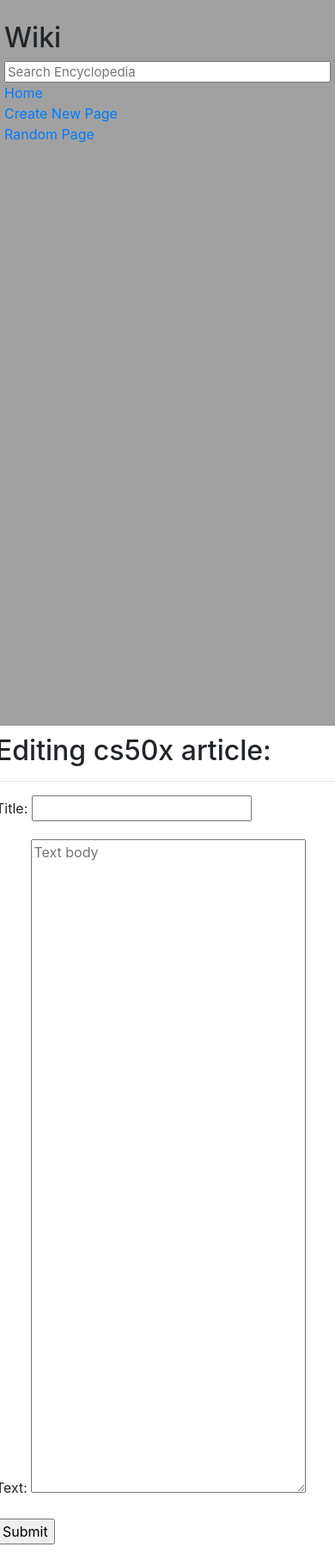
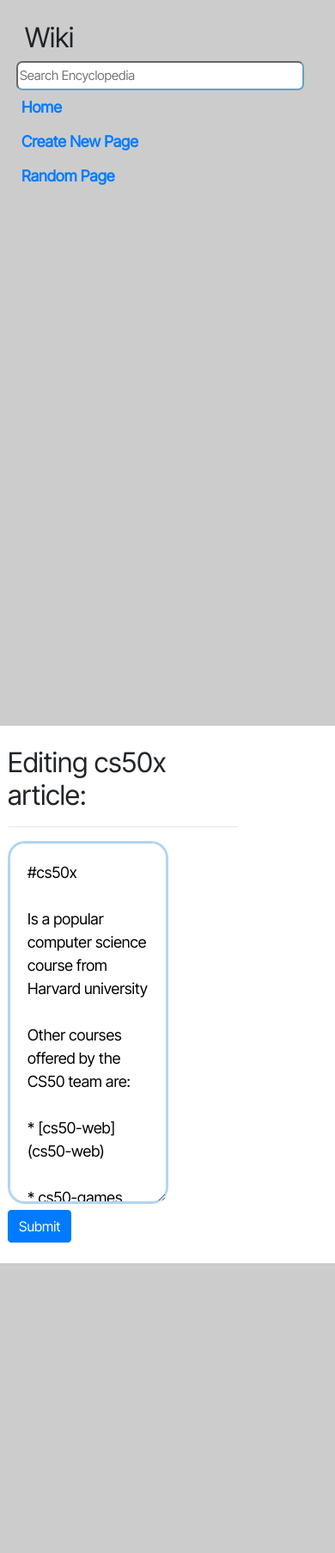
Before and after one commit to dluca22/wiki, a Django app: page /wiki/edit/cs50x in a window 390 px wide. Shown: the whole page at 86% size. After the commit the page ends 1469 px from the top, so only its background shows below. Run offline with Django 3.2, Linux system fonts and the light colour scheme; some libraries are stand-ins or nearby versions.

Commit message:
finished project and added comments

```diff
--- a/encyclopedia/static/encyclopedia/styles.css
+++ b/encyclopedia/static/encyclopedia/styles.css
@@ -1,35 +1,56 @@
 body {
-    padding: 0px;
-    background-color: white;
+    font-size: large ;
+    margin: 0;
+    overflow: hidden;
+    background-color: white ;
+    font-family: "Inter Tight", serif;
 }
-
+.sidebar.col-lg-2 > h2{
+    margin-left: 20px;
+}
 code {
     white-space: pre;
 }
-
 h1 {
     margin-top: 0px;
     padding-top: 20px;
 }
 
+/* title form border */
+#id_title{
+    border-color: rgba(0, 114, 255, 0.300);
+    border-width: 3px;
+    border-radius: 10px;
+    margin-bottom: 20px;
+}
+/* text area dimension and border */
 textarea {
-    height: 90vh;
-    width: 80%;
+    height: 50vh;
+    width: 70%;
+    padding: 20px;
+    border-color: rgba(0, 114, 207, 0.300);
+    border-width: 3px;
+    border-radius: 20px;
 }
 
 .main {
     padding: 10px;
 }
-
+.warning-err{
+    font-weight:bolder;
+    color: red;
+}
 .search {
-    width: 100%;
+    width: 90%;
+    margin-left: 10px;
     font-size: 15px;
-    line-height: 15px;
+    line-height: 28px;
+    border-radius: 7px;
+    border-color:rgba(0, 46, 73, 0.6);
 }
 
 .sidebar {
-    /* background-color: #f0f0f0; */
-    background-color: #a1a1a1;
+    background-color: #cccccc;
     height: 100vh;
     padding: 20px;
 }
@@ -37,3 +58,15 @@
 .sidebar h2 {
     margin-top: 5px;
 }
+
+.sidebar a {
+    line-height: 2em;
+    display: inline-block;
+    text-decoration: none;
+    padding: 2px;
+    margin-left: 14px;
+}
+
+a {
+    font-weight: bold;
+}
--- a/encyclopedia/templates/encyclopedia/edit.html
+++ b/encyclopedia/templates/encyclopedia/edit.html
@@ -1,22 +1,33 @@
 {% extends "encyclopedia/layout.html"%}
 
-{% block title %} Editing {{thing}} {%endblock%}
+{% block title %} Editing {{article}} {%endblock%}
 
 {% block body %}
 
-
-<form action="{% url 'wiki:create' %}" method="post">
+<!-- if view.edit doesn't find an error show edit form-->
+{%if not error %}
+<form action="{% url 'wiki:edit' article %}" method="post">
     {% csrf_token %}
 
-    <h2>Editing {{thing}} article:</h2>
+    <h2>Editing {{article}} article:</h2>
     <hr>
-    <div class="fieldWrapper">
 
-        {{form.as_p}}
+    <div>
+        {{form.text}}
+    </div>
+    <input type="submit" class="btn btn-primary" value="Submit">
 
-    </div>
-
-    <input type="submit" value="Submit">
 </form>
 
+<!-- if user forces url to non existing page, show error message and button create -->
+{%elif error == "missing" %}
+<h2><u><em>{{article}}</em></u> page doesn't exist! </h2>
+
+<hr>
+<div>
+    <a href="{% url 'wiki:create' %}"><button class="btn btn-warning">Create a page for it!</button></a>
+</div>
+
+{%endif%}
+
 {%endblock%}
--- a/encyclopedia/templates/encyclopedia/layout.html
+++ b/encyclopedia/templates/encyclopedia/layout.html
@@ -5,13 +5,15 @@
 <html lang="en">
     <head>
         <title>{% block title %}{% endblock %}</title>
+        <link rel="stylesheet" href="https://fonts.googleapis.com/css?family=Inter Tight">
         <link rel="stylesheet" href="https://stackpath.bootstrapcdn.com/bootstrap/4.4.1/css/bootstrap.min.css" integrity="sha384-Vkoo8x4CGsO3+Hhxv8T/Q5PaXtkKtu6ug5TOeNV6gBiFeWPGFN9MuhOf23Q9Ifjh" crossorigin="anonymous">
         <link href="{% static 'encyclopedia/styles.css' %}" rel="stylesheet">
     </head>
     <body>
         <div class="row">
-            <div class="sidebar col-lg-2 col-md-3">
+            <div class="sidebar col-lg-2 col-md-3 col-sm-3 px-4">
                 <h2>Wiki</h2>
+
                 <form action="{%url 'wiki:search' %}">
                     <input class="search" type="text" name="q" placeholder="Search Encyclopedia" >
 
@@ -26,11 +28,11 @@
                     <a href="{% url 'wiki:random' %}">Random Page</a>
 
                 </div>
-                {% block nav %}
 
-                {% endblock %}
             </div>
-            <div class="main col-lg-10 col-md-9">
+
+            <!-- end of sidebar -->
+            <div class="main col-lg-10 col-9 p-4">
                 {% block body %}
 
                 {% endblock %}
--- a/encyclopedia/templates/encyclopedia/not_existing.html
+++ b/encyclopedia/templates/encyclopedia/not_existing.html
@@ -6,10 +6,10 @@
 
 {%block body%}
 
-    <h1>Warning!</h1>
+    <h1 class="warning-err">Warning!</h1>
 
     <p>The page for <b>{{title}}</b> doesn't exist :( </p>
 
-    <a href="{%url 'wiki:create' %}">Create it now.</a>
+    <a href="{%url 'wiki:create' %}"><button class="btn btn-warning">Create it now!</button></a>
 
 {%endblock%}
--- a/encyclopedia/templates/encyclopedia/search_result.html
+++ b/encyclopedia/templates/encyclopedia/search_result.html
@@ -12,10 +12,12 @@
     {%endfor%}
 <!-- if the list is empty == no matches -->
 {%elif not matches%}
-    <h2>Uh-oh!</h2>
+    <h2 class="warning-err">Uh-oh!</h2>
     <p>The page for <b>{{query}}</b> doesn't exist :( </p>
 
-    <a href="{%url 'wiki:create' %}">Create it now.</a>
+
+    <!-- button to create article if not existing -->
+    <a href="{%url 'wiki:create' %}"><button class="btn btn-warning">Create it now.</button></a>
 {%endif%}
 
 {% endblock%}
--- a/encyclopedia/urls.py
+++ b/encyclopedia/urls.py
@@ -1,4 +1,7 @@
 from django.urls import path
+
+from wiki.settings import STATIC_URL
+# from django.contrib.staticfiles.urls import staticfiles_urlpatterns
 
 from . import views
 
--- a/encyclopedia/views.py
+++ b/encyclopedia/views.py
@@ -10,18 +10,21 @@
 from . import util
 
 # Django From class
-class SubmitForm (forms.Form):
-    # title = forms.CharField(label="Title")
+class SubmitForm(forms.Form):
     title = forms.CharField(label='Title', max_length=50, min_length=1)
-    ## TODO change min length to 10+
-    text = forms.CharField(widget=forms.Textarea(attrs={'placeholder':'Text body'}), label='Text', min_length=1, max_length=500, required=True,)
-    # text =  forms.CharField(widget=forms.TextInput(attrs={'text':'text'}))
+    text = forms.CharField(widget=forms.Textarea(attrs={'placeholder':'Text body in markdown', 'id':'text_form'}), label='Text', min_length=10, max_length=500, required=True)
+
+# class for edit form
+class EditForm(forms.Form):
+    text = forms.CharField(widget=forms.Textarea(attrs={'rows':4, 'cols':15, 'placeholder':'Text body in markdown', 'id':'text_form'}), label='Edit:', min_length=10, max_length=500, required=True)
+
 
 
 # ====================================================
 def index(request):
+    entries= util.list_entries()
     return render(request, "encyclopedia/index.html", {
-        "entries": util.list_entries()
+        "entries": sorted(entries, key=str.casefold)
     })
 
 # ====================================================
@@ -49,33 +52,28 @@
         return render(request, "encyclopedia/index.html", {"entries": util.list_entries()})
 
 # ====================================================
-# no need to use Django Forms Classes
+
 def search(request):
-
+    # get the query name='q'
     query = request.GET['q']
     articles = util.list_entries()
-    # for every element in articles list, if the query is in the element, add it to list of matches
+    # for every element in articles list, if the query is in the element, add it to new list of matching names
     matches = [x for x in articles if query.lower() in x.lower()]
 
-    # if it is exact match
+    # if it is exact match go directly
     if query in articles:
         return HttpResponseRedirect(f'{query}')
 
-    # else go to result passing the list of matches
+    # else go to result passing the list of matching names
     else:
         return render(request, "encyclopedia/search_result.html", {'matches':matches, 'query': query})
 
 
 # ====================================================
 
-"""Ho aggiunto la form e la mostra in create, ho aggiunto il placeholder per il text body ma non sono riuscito a togliere i <label>
-
-completare la struttura della form poi aggiungere la logica per 'POST'
-"""
-
 # view for create form
 def create(request):
-
+    # when the form is submitted
     if request.method == "POST":
 
         # Django get the form data from post request
@@ -93,41 +91,54 @@
             # if there's an article, display error page with the link to it
             # create.html handles what to display based on error "conflict" being passed
             if article:
-                return render(request, "encyclopedia/create.html", {'error': "conflict", 'title': article[0] })
+                return render(request, "encyclopedia/create.html", {'error': "conflict", 'title': article[0], 'query':title })
 
             # if no article found, save it to file with util func and redirect to page
             else:
                 util.save_entry(title=title, content=content)
-                return HttpResponseRedirect(f"{title}")
+            return HttpResponseRedirect(f"{title}")
 
-    # get request displays submit form
+    # if get request displays submit form
     return render(request, "encyclopedia/create.html", {'form':SubmitForm()})
 
 # ====================================================
+
 def editpage(request, title):
-
+    # if form is submitted via POST request
     if request.method == "POST":
         # save logic
-        return HttpResponseRedirect(f"{title}")
+        form = EditForm(request.POST)
+        if form.is_valid():
+            content= form.cleaned_data['text']
+            # save entry with same title and updated content
+            util.save_entry(title=title, content=content)
 
+            # return getpage(request, title)
+            return HttpResponseRedirect(f'/wiki/{title}')
+
+    # if get request
+
+
+    # if user forces url to edit non existing, edit page shows error and ask to create page for it
+    article_list = util.list_entries()
+    saved = [x for x in article_list if title.lower() == x.lower()]
+    if title not in saved:
+
+        return render(request, "encyclopedia/edit.html", {'error': "missing", 'thing': title })
+
+    # if entry is present, show form with initial value= text of the file
     article = util.get_entry(title)
 
-    article_body = SubmitForm({'body': article})
+    form = EditForm(initial={'text':article})
 
-    return render(request, "encyclopedia/edit.html", {'form':SubmitForm(), 'thing':title, 'body': article_body})
+    return render(request, "encyclopedia/edit.html", {'form':form, 'article':title})
 # ====================================================
 
 def random(request):
+    # choose from the list of entries
     random = choice(util.list_entries())
-    # OLD  random_article = util.get_entry(random)
 
     # simplest way to just use responseredirect and paste the title
     return HttpResponseRedirect(f'{random}')
 
-
-    # CANT MAKE IT WORK return HttpResponseRedirect(reverse('getentry', kwargs = {'title': random_article}))
-    # NO return render(request, "encyclopedia/article.html", {'article': article})
-
-    # NO return redirect(request, f"encyclopedia/{article}.html", {'article': article})
-
 # ====================================================
--- /dev/null
+++ b/entries/cs50x.md
@@ -0,0 +1,11 @@
+#cs50x
+
+Is a popular computer science course from Harvard university
+
+Other courses offered by the CS50 team are:
+
+* [cs50-web](cs50-web)
+
+* cs50-games
+
+* cs50-ai
```
Also changed, not shown: encyclopedia/templates/encyclopedia/article.html (+15 -3 lines), encyclopedia/templates/encyclopedia/create.html (+13 -6 lines), encyclopedia/templates/encyclopedia/index.html (+11 -1 lines), entries/JavaScript.md (added, +3 -0 lines), entries/June 28, 1998.md (added, +4 -0 lines), entries/cs50-web.md (added, +3 -0 lines), db.sqlite3, entries/CSS.md (line endings or trailing spaces), wiki/settings.py (line endings or trailing spaces).
